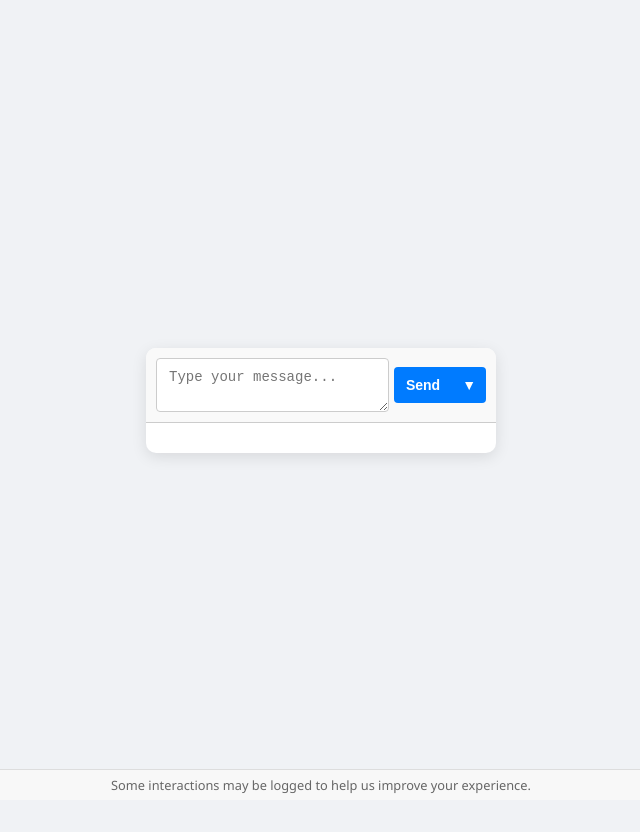
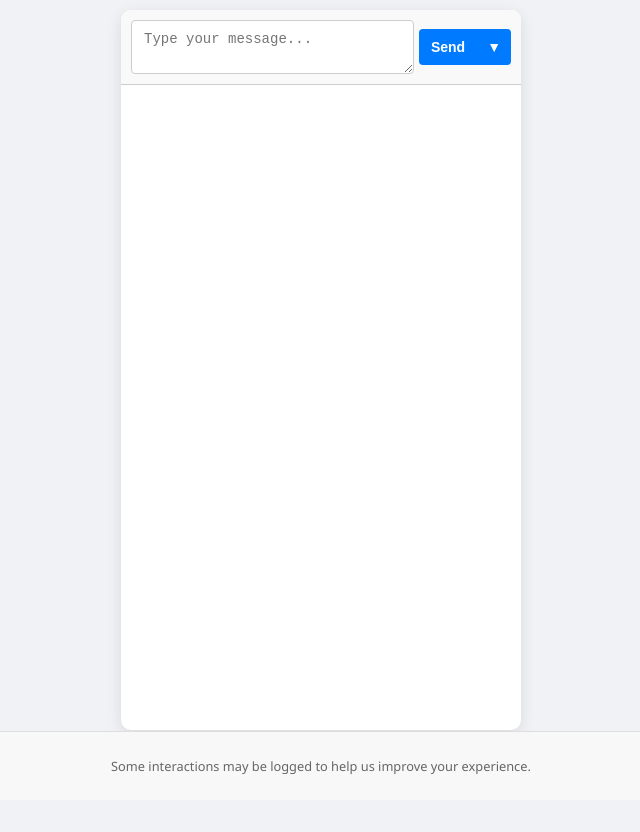
Before and after one commit to Rchahel-vertinetik/Erdo-AI-Chat, a plain HTML site: page index.html in a window 1280 px wide. Shown: the whole page, without its empty margins (319-959 px from the left). Before the commit the page ends 800 px from the top, so only its background shows below. Drawn offline with Linux system fonts and the light colour scheme.

Commit message:
Update styles.css

```diff
--- a/styles.css
+++ b/styles.css
@@ -1,18 +1,29 @@
+:root {
+  --footer-h: 52px;
+}
+
+/* Page layout */
 body {
   font-family: 'Segoe UI', sans-serif;
   background: #f0f2f5;
   margin: 0;
-  padding: 0;
+  display: flex;
+  flex-direction: column;
+  height: 100vh;
+  padding-bottom: var(--footer-h); /* leave space for footer */
+}
+
+#app {
+  flex: 1;
   display: flex;
   justify-content: center;
-  align-items: center;
-  height: 100vh;
+  align-items: stretch;
 }
 
+/* Chatbox */
 #chatbox {
-  width: 350px;
-  max-width: 400px;
-  height: 100%;
+  width: 400px;
+  max-width: 100%;
   max-height: 90vh;
   background: #ffffff;
   border-radius: 10px;
@@ -20,9 +31,10 @@ body {
   display: flex;
   flex-direction: column;
   overflow: hidden;
+  margin: 10px;
 }
 
-
+/* Input area pinned at top */
 .input-area {
   display: flex;
   align-items: center;
@@ -30,6 +42,7 @@ body {
   padding: 10px;
   border-bottom: 1px solid #ccc;
   background-color: #f9f9f9;
+  flex-shrink: 0;
 }
 
 #userInput {
@@ -41,22 +54,11 @@ body {
   font-size: 14px;
 }
 
+/* Split button */
 .split-button {
   display: flex;
   position: relative;
 }
-    #disclaimer {
-      position: fixed;
-      bottom: 0;
-      left: 0;
-      width: 100%;
-      font-size: 0.8em;
-      color: #666;
-      background: #f8f8f8;
-      text-align: center;
-      padding: 6px 0;
-      border-top: 1px solid #ddd;
-    }
 .split-button > button {
   background-color: #007bff;
   color: white;
@@ -69,10 +71,7 @@ body {
   border-bottom-left-radius: 4px;
   transition: background 0.3s ease;
 }
-
-.split-button > button:hover {
-  background-color: #0056b3;
-}
+.split-button > button:hover { background-color: #0056b3; }
 
 .split-button .dropbtn {
   background-color: #007bff;
@@ -85,10 +84,7 @@ body {
   border-bottom-right-radius: 4px;
   transition: background 0.3s ease;
 }
-
-.split-button .dropbtn:hover {
-  background-color: #0056b3;
-}
+.split-button .dropbtn:hover { background-color: #0056b3; }
 
 .dropdown-content {
   display: none;
@@ -103,7 +99,6 @@ body {
   overflow: hidden;
   flex-direction: column;
 }
-
 .dropdown-content button {
   width: 100%;
   padding: 10px;
@@ -115,15 +110,10 @@ body {
   color: #333;
   transition: background 0.2s ease;
 }
+.dropdown-content button:hover { background-color: #f1f1f1; }
+.dropdown:hover .dropdown-content { display: flex; }
 
-.dropdown-content button:hover {
-  background-color: #f1f1f1;
-}
-
-.dropdown:hover .dropdown-content {
-  display: flex;
-}
-
+/* Messages fill remaining space */
 #messages {
   flex: 1;
   padding: 15px;
@@ -134,6 +124,7 @@ body {
   scroll-behavior: smooth;
 }
 
+/* Message bubbles */
 .user, .bot {
   max-width: 75%;
   padding: 10px 15px;
@@ -141,14 +132,12 @@ body {
   line-height: 1.4;
   word-wrap: break-word;
 }
-
 .user {
   background-color: #007bff;
   color: white;
   align-self: flex-end;
   border-bottom-right-radius: 0;
 }
-
 .bot {
   background-color: #e4e6eb;
   color: black;
@@ -156,18 +145,38 @@ body {
   border-bottom-left-radius: 0;
 }
 
+/* Sticky footer disclaimer */
+#disclaimer {
+  position: fixed;
+  left: 0;
+  right: 0;
+  bottom: 0;
+  font-size: 0.8em;
+  color: #666;
+  background: #f8f8f8;
+  text-align: center;
+  padding: 8px 12px;
+  border-top: 1px solid #ddd;
+  z-index: 9999;
+  height: var(--footer-h);
+  display: flex;
+  align-items: center;
+  justify-content: center;
+}
+
+/* Spinner */
 .logo-spinner {
   width: 40px;
   height: 40px;
   animation: spinLogo 1.2s linear infinite;
   margin: 10px 0;
 }
-
 @keyframes spinLogo {
   0% { transform: rotate(0deg); }
   100% { transform: rotate(360deg); }
 }
 
+/* Hide any canvas that might appear */
 canvas {
   display: none;
 }
```
